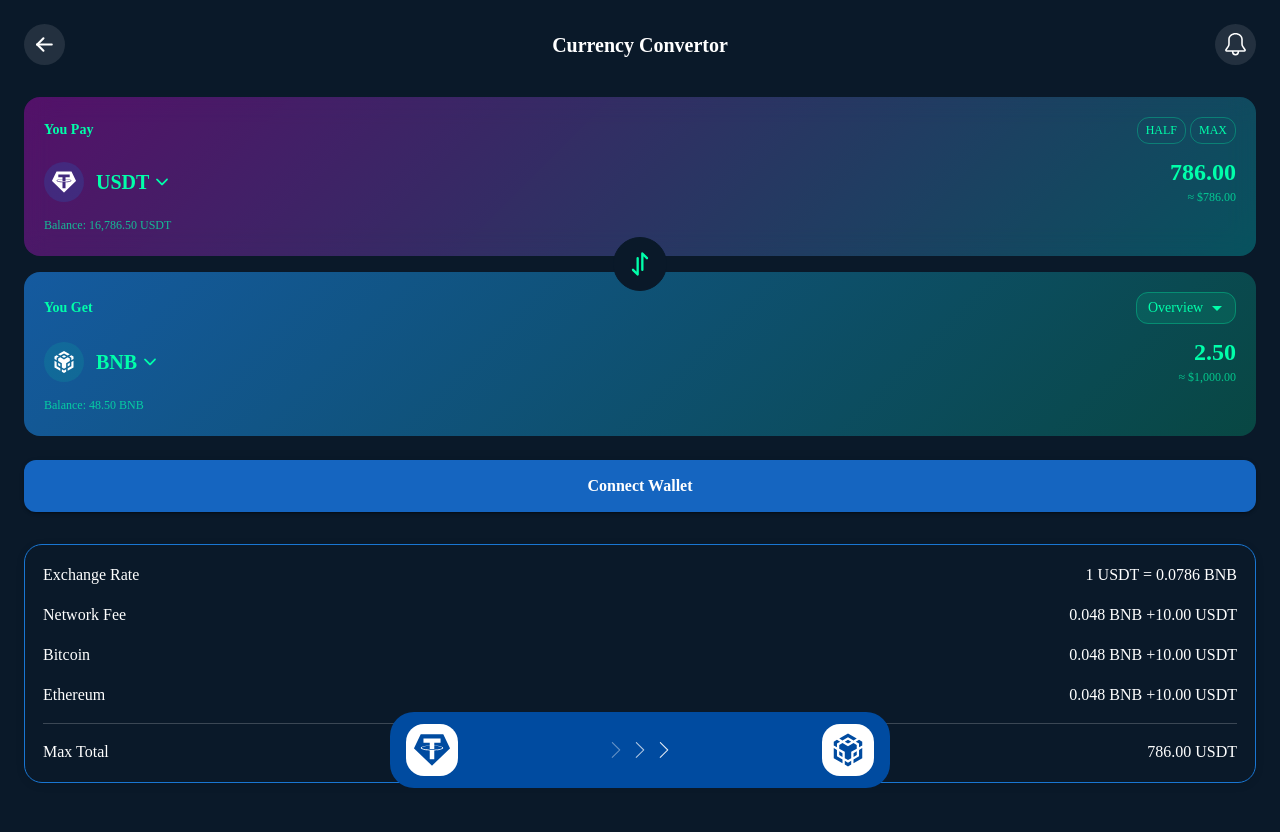
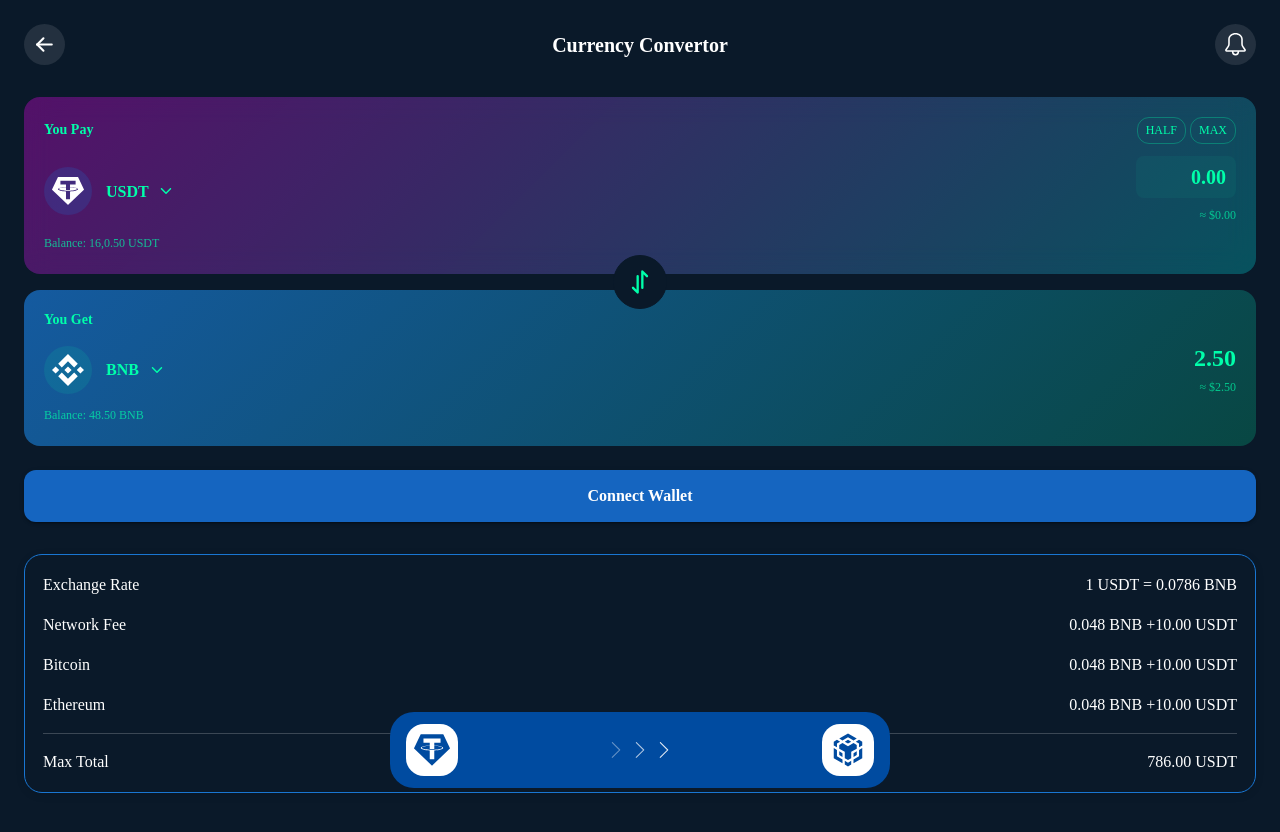
Before and after one commit to Morteza-Hoseinzadeh/Cyntra, a Next.js app: page / in a window 1280 px wide. Shown: the top 832 px of the page. Built offline with nearby package versions, Linux system fonts and the light colour scheme; a web font is replaced by a local one.

Commit message:
Deploy neccesery codes for backend structure in frontend side

```diff
--- a/src/components/tokenCards/cards.tsx
+++ b/src/components/tokenCards/cards.tsx
@@ -1,11 +1,19 @@
 'use client';
 
-import React from 'react';
-import { Box, Button, IconButton, MenuItem, Select, Tooltip, Typography } from '@mui/material';
-import { SiTether } from 'react-icons/si';
+import React, { useEffect, useState } from 'react';
+import { Box, Button, IconButton, MenuItem, Select, Tooltip, Typography, SelectChangeEvent } from '@mui/material';
+import { SiBinance, SiBitcoin, SiCardano, SiEthereum, SiTether } from 'react-icons/si';
 import { IoIosArrowDown } from 'react-icons/io';
 import { TbArrowsExchange2 } from 'react-icons/tb';
-import { RiBnbFill } from 'react-icons/ri';
+
+// ✅ Popular Cryptos Mock
+const cryptoList = [
+  { symbol: 'BTC', name: 'Bitcoin', icon: <SiBitcoin size={32} color="#fff" /> },
+  { symbol: 'ETH', name: 'Ethereum', icon: <SiEthereum size={32} color="#fff" /> },
+  { symbol: 'USDT', name: 'Tether', icon: <SiTether size={32} color="#fff" /> },
+  { symbol: 'BNB', name: 'Binance Coin', icon: <SiBinance size={32} color="#fff" /> },
+  { symbol: 'ADA', name: 'Cardano', icon: <SiCardano size={32} color="#fff" /> },
+];
 
 // ✅ Top Section (Title + Buttons)
 function YouPayCardHeader() {
@@ -28,29 +36,52 @@
 
 // ✅ Middle Section (Token Selection + Amount)
 function YouPayCardBody() {
+  const [selectedCrypto, setSelectedCrypto] = useState('USDT');
+  const [amount, setAmount] = useState(0);
+
+  const selectedCoin = cryptoList.find((c) => c.symbol === selectedCrypto);
+
+  const [youPayCoinDetails, setYouPayCoinDetails] = useState<any>({
+    symbol: selectedCrypto,
+    amount: amount,
+  });
+
+  const handleChange = (event: SelectChangeEvent) => {
+    setSelectedCrypto(event.target.value);
+    setAmount(0);
+  };
+
+  useEffect(() => {
+    if (selectedCoin) {
+      setYouPayCoinDetails({
+        symbol: selectedCoin,
+        amount: amount,
+      });
+    }
+  }, [selectedCoin]);
+
   return (
     <Box display="flex" alignItems="center" justifyContent="space-between" mt={1.5}>
       <Box display="flex" alignItems="center">
-        <Box sx={{ backgroundColor: 'rgba(25, 118, 210, 0.2)', mr: 1.5, p: 1, borderRadius: '50%', display: 'flex', alignItems: 'center', justifyContent: 'center' }}>
-          <SiTether size={24} color="#fff" />
-        </Box>
-        <Box display="flex" alignItems="center" sx={{ cursor: 'pointer' }}>
-          <Typography variant="h6" component="h6" fontWeight="600" color="#00FFAA">
-            USDT
-          </Typography>
-          <Box ml={0.5}>
-            <IoIosArrowDown size={18} color="#00FFAA" />
-          </Box>
-        </Box>
+        <Box sx={{ backgroundColor: 'rgba(25, 118, 210, 0.2)', p: 1, borderRadius: '50%', display: 'flex', alignItems: 'center', justifyContent: 'center' }}>{selectedCoin?.icon}</Box>
+        <Select value={selectedCrypto} onChange={handleChange} size="small" sx={{ color: '#00FFAA', fontWeight: 600, minWidth: 80, '& .MuiOutlinedInput-notchedOutline': { border: 'none' }, '&:hover .MuiOutlinedInput-notchedOutline': { border: 'none' }, '& .MuiSelect-icon': { color: '#00FFAA' }, backgroundColor: 'transparent' }} IconComponent={IoIosArrowDown as any}>
+          {cryptoList.map((coin) => (
+            <MenuItem key={coin.symbol} value={coin.symbol} sx={{ display: 'flex', alignItems: 'center', gap: 1 }}>
+              {coin.symbol}
+            </MenuItem>
+          ))}
+        </Select>
       </Box>
 
-      <Box display="flex" flexDirection="column" alignItems="flex-end">
-        <Typography variant="h5" component="h5" fontWeight="700" color="#00FFAA">
-          786.00
-        </Typography>
-        <Typography variant="caption" component="span" color="rgba(0, 255, 170, 0.7)">
-          ≈ $786.00
-        </Typography>
+      <Box display="flex" flexDirection="column" alignItems="flex-end" gap={0.5}>
+        <Box>
+          <input type="text" value={amount || amount.toFixed(2)} onChange={(e) => setAmount(Number(e.target.value))} style={{ width: '100px', padding: '6px 10px', borderRadius: '8px', backgroundColor: 'rgba(0, 255, 170, 0.05)', color: '#00FFAA', fontWeight: 700, fontSize: '1.25rem', textAlign: 'right', outline: 'none' }} />
+        </Box>
+        <Box>
+          <Typography variant="caption" component="span" color="rgba(0, 255, 170, 0.7)">
+            ≈ ${amount.toFixed(2)}
+          </Typography>
+        </Box>
       </Box>
     </Box>
   );
@@ -61,7 +92,7 @@
   return (
     <Box display="flex" alignItems="center" justifyContent="space-between" mt={1}>
       <Typography variant="caption" component="span" color="rgba(0, 255, 170, 0.7)">
-        Balance: 16,786.50 USDT
+        Balance: 16,0.50 USDT
       </Typography>
     </Box>
   );
@@ -78,55 +109,58 @@
   );
 }
 
-// ✅ Top Section (Title + Buttons)
-function YouGetCardHeader() {
-  return (
-    <Box display="flex" alignItems="center" justifyContent="space-between">
-      <Typography variant="body2" component="span" fontWeight="600" color="#00FFAA">
-        You Get
-      </Typography>
+// ✅ You Get CardBody with crypto dropdown
+function YouGetCardBody() {
+  const [selectedCrypto, setSelectedCrypto] = useState('BNB');
+  const [amount, setAmount] = useState(2.5);
 
-      <Select defaultValue="Overview" size="small" sx={{ backgroundColor: 'rgba(0, 255, 170, 0.1)', borderRadius: '12px', minWidth: 100, height: 32, '& .MuiSelect-select': { color: '#00FFAA', padding: '6px 12px', fontSize: '0.875rem' }, '& .MuiSvgIcon-root': { color: '#00FFAA' }, '& fieldset': { border: '1px solid rgba(0, 255, 170, 0.3)' }, '&:hover fieldset': { borderColor: '#00FFAA !important' } }}>
-        <MenuItem value="Overview" disabled>
-          Overview
-        </MenuItem>
-        <MenuItem value="bnb">BNB</MenuItem>
-      </Select>
-    </Box>
-  );
-}
+  const selectedCoin = cryptoList.find((c) => c.symbol === selectedCrypto);
 
-// ✅ Middle Section (Token Selection + Amount)
-function YouGetCardBody() {
+  const [youGetCoinDetails, setYouGetCoinDetails] = useState<any>({
+    symbol: selectedCrypto,
+    amount: amount,
+  });
+
+  const handleChange = (event: SelectChangeEvent) => {
+    setSelectedCrypto(event.target.value);
+    setAmount(0);
+  };
+
+  useEffect(() => {
+    if (selectedCoin) {
+      setYouGetCoinDetails({
+        symbol: selectedCoin,
+        amount: amount,
+      });
+    }
+  }, [selectedCoin]);
+
   return (
     <Box display="flex" alignItems="center" justifyContent="space-between" mt={1.5}>
       <Box display="flex" alignItems="center">
-        <Box sx={{ backgroundColor: 'rgba(0, 255, 170, 0.1)', mr: 1.5, p: 1, borderRadius: '50%', display: 'flex', alignItems: 'center', justifyContent: 'center' }}>
-          <RiBnbFill size={24} color="#fff" />
-        </Box>
-        <Box display="flex" alignItems="center" sx={{ cursor: 'pointer' }}>
-          <Typography variant="h6" component="h6" fontWeight="600" color="#00FFAA">
-            BNB
-          </Typography>
-          <Box ml={0.5}>
-            <IoIosArrowDown size={18} color="#00FFAA" />
-          </Box>
-        </Box>
+        <Box sx={{ backgroundColor: 'rgba(0, 255, 170, 0.1)', p: 1, borderRadius: '50%', display: 'flex', alignItems: 'center', justifyContent: 'center' }}>{selectedCoin?.icon}</Box>
+        <Select value={selectedCrypto} onChange={handleChange} size="small" sx={{ color: '#00FFAA', fontWeight: 600, minWidth: 80, '& .MuiOutlinedInput-notchedOutline': { border: 'none' }, '&:hover .MuiOutlinedInput-notchedOutline': { border: 'none' }, '& .MuiSelect-icon': { color: '#00FFAA' }, backgroundColor: 'transparent' }} IconComponent={IoIosArrowDown as any}>
+          {cryptoList.map((coin) => (
+            <MenuItem key={coin.symbol} value={coin.symbol} sx={{ display: 'flex', alignItems: 'center', gap: 1 }}>
+              {coin.symbol}
+            </MenuItem>
+          ))}
+        </Select>
       </Box>
 
-      <Box display="flex" flexDirection="column" alignItems="flex-end">
+      <Box display="flex" flexDirection="column" alignItems="flex-end" gap={0.5}>
         <Typography variant="h5" component="h5" fontWeight="700" color="#00FFAA">
-          2.50
+          {amount.toFixed(2)}
         </Typography>
         <Typography variant="caption" component="span" color="rgba(0, 255, 170, 0.7)">
-          ≈ $1,000.00
+          ≈ ${amount.toFixed(2)}
         </Typography>
       </Box>
     </Box>
   );
 }
 
-// ✅ Bottom Section (Balance Info)
+// ✅ You Get Card Footer
 function YouGetCardFooter() {
   return (
     <Box display="flex" alignItems="center" justifyContent="space-between" mt={1}>
@@ -137,22 +171,27 @@
   );
 }
 
-// ✅ You Get Card's Container
+// ✅ You Get Card Container
 function YouGetCardBar() {
   return (
     <Box width="100%" display="flex" flexDirection="column" p={2.5} sx={{ background: 'linear-gradient(135deg, rgba(25, 118, 210, 0.7) 0%, rgba(0, 255, 170, 0.2) 100%)', borderRadius: '16px', color: '#00FFAA' }}>
-      <YouGetCardHeader />
+      <Typography variant="body2" component="span" fontWeight="600" color="#00FFAA">
+        You Get
+      </Typography>
       <YouGetCardBody />
       <YouGetCardFooter />
     </Box>
   );
 }
 
+// ✅ Exchange Button
 function ExchangeButton() {
+  const [toggleSwitchCrypto, setToggleSwitchCrypto] = useState(false);
+
   return (
     <Box position={'relative'} width={'100%'} display={'flex'} alignItems={'center'} justifyContent={'center'} my={-1}>
       <Box position={'absolute'}>
-        <IconButton sx={{ backgroundColor: '#0A1929', color: '#00FFAA', p: 1.5, borderRadius: '50%', border: '1px solid', borderColor: '#0A1929', zIndex: 2, '&:hover': { backgroundColor: '#0A1929', transform: 'rotate(180deg)', transition: 'transform 0.3s ease-in-out' } }}>
+        <IconButton onClick={() => setToggleSwitchCrypto(!toggleSwitchCrypto)} sx={{ transform: toggleSwitchCrypto ? 'rotate(180deg)' : 'rotate(360deg)', backgroundColor: '#0A1929', color: '#00FFAA', p: 1.5, borderRadius: '50%', border: '1px solid', borderColor: '#0A1929', zIndex: 2, '&:hover': { backgroundColor: '#0A1929', transition: 'transform 0.3s ease-in-out' } }}>
           <TbArrowsExchange2 size={28} style={{ transform: 'rotate(90deg)' }} />
         </IconButton>
       </Box>
```
